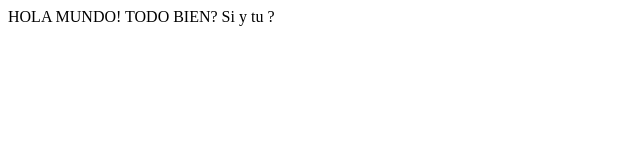
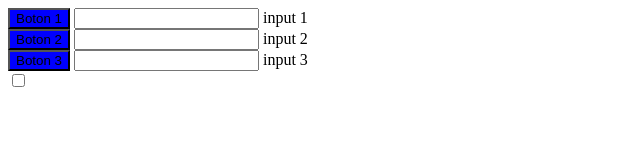
Before and after one commit to nandrades/curso_automation, a plain HTML site: page index.html in a window 1280 px wide. Shown: the whole page, without its empty margins (0-640 px from the left). Drawn offline with Linux system fonts and the light colour scheme.

Commit message:
actualizacion lucca index.html

```diff
--- a/index.html
+++ b/index.html
@@ -4,11 +4,41 @@
     <meta name="viewport" content="width=device-width, initial-scale=1.0">
     <title>Capacitaci�n</title>
 </head>
+<style>
+    .btn{
+        background-color: blue;
+    }
+</style>
 <body>
-    HOLA MUNDO!
+    <div class="div" nacionalidad = "Argentina">
+        <button id = "btn1" class="btn amarillo">
+            Boton 1
+        </button>
 
-    TODO BIEN?
+        <input>
+            input 1
+        </input>
+    </div>
+     <div class="div" nacionalidad = "Venezolana">
+        <button id = "btn2" class="btn azul">
+            Boton 2
+        </button>
 
-    Si y tu ?
+        <input>
+            input 2
+        </input>
+    </div>
+     <div class="div" nacionalidad = "Chilena">
+        <button id = "btn3" class="btn rojo">
+            Boton 3
+        </button>
+
+        <input>
+            input 3
+        </input>
+    </div>
+     <div class="div" nacionalidad = "Uruguay">
+        <input type="checkbox" id="checkbox1" status="true">
+    </div>
 </body>
 </html>
```
